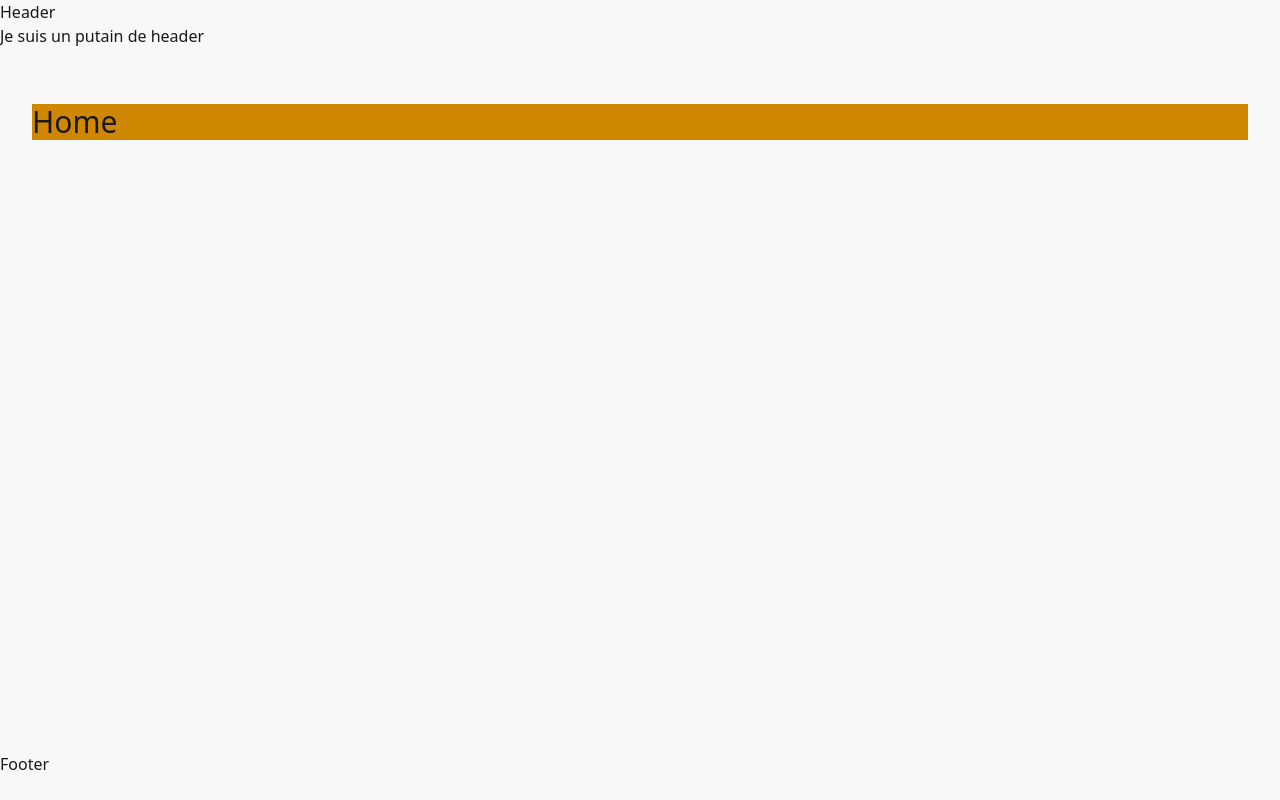
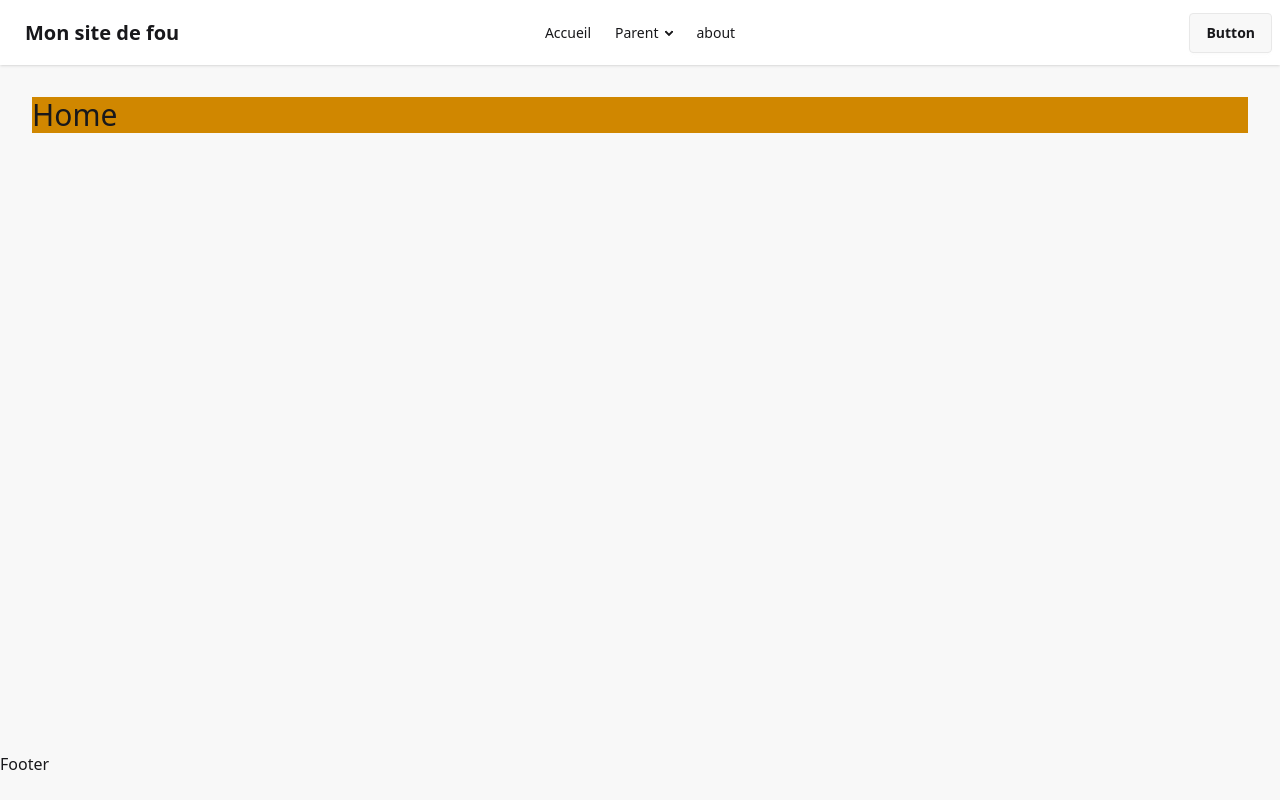
Before and after one commit to El-pollo-loco-adrar/mega_cours_vue, a Vue app: page / in a window 1280 px wide. Built offline with nearby package versions, Linux system fonts and the light colour scheme.

Commit message:
ajout de la navbar

```diff
--- a/src/components/AppHeader.vue
+++ b/src/components/AppHeader.vue
@@ -1,56 +1,57 @@
 <template>
   <div>
-    <h1>Header</h1>
+    <div class="navbar bg-base-100 shadow-sm">
+  <div class="navbar-start">
+    <div class="dropdown">
+      <div tabindex="0" role="button" class="btn btn-ghost lg:hidden">
+        <svg xmlns="http://www.w3.org/2000/svg" class="h-5 w-5" fill="none" viewBox="0 0 24 24" stroke="currentColor"> <path stroke-linecap="round" stroke-linejoin="round" stroke-width="2" d="M4 6h16M4 12h8m-8 6h16" /> </svg>
+      </div>
+      <ul
+        tabindex="0"
+        class="menu menu-sm dropdown-content bg-base-100 rounded-box z-1 mt-3 w-52 p-2 shadow">
 
-    <p>Je suis un putain de header</p>
-    <input v-model="value" />
+        <li><router-link to="/">Accueil</router-link></li>
+        <li>
+          <a>Parent</a>
+          <ul class="p-3">
+            <li><a>Exercices</a></li>
+            <li><a>Leçons</a></li>
+            <li><a>TP</a></li>
+          </ul>
+        </li>
+        <li><router-link to="/about">about</router-link></li>
+      </ul>
+    </div>
+    <router-link to="/" class="btn btn-ghost text-xl">Mon site de fou</router-link>
+
+  </div>
+  <div class="navbar-center hidden lg:flex">
+    <ul class="menu menu-horizontal px-1">
+      <li><router-link to="/">Accueil</router-link></li>
+      <li>
+        <details>
+          <summary>Parent</summary>
+          <ul class="p-3">
+            <li><a>Exercices</a></li>
+            <li><a>Leçons</a></li>
+            <li><a>TP</a></li>
+          </ul>
+        </details>
+      </li>
+      <li><router-link to="/about">about</router-link></li>
+    </ul>
+  </div>
+  <div class="navbar-end">
+    <a class="btn">Button</a>
+  </div>
+</div>
   </div>
 </template>
 
-<script setup lang='js'>
-import { computed, watch, onMounted, onUpdated, onBeforeUnmount } from 'vue'
-
-const props = defineProps({
-  // v-model
-  modelValue: {
-    default: '',
-  },
-});
-
-const emit = defineEmits({
-  // v-model event with validation
-  'update:modelValue': (value) => value !== null,
-});
-
-const value = computed({
-  get () {
-    return props.modelValue;
-  },
-  set (value) {
-    emit('update:modelValue', value);
-  },
-});
-
-const stopWatch = watch(
-  () => props.modelValue, async (_newValue, _oldValue) => {
-    // do something
-  },
-  {
-    immediate: true
-  }
-);
-
-onMounted(() => {
-});
-
-onUpdated(() => {
-});
-
-onBeforeUnmount(() => {
-  stopWatch();
-});
+<script setup>
+  import { RouterLink } from 'vue-router';
 
 </script>
 
-<style scoped lang="css">
+<style scoped>
 </style>
```
